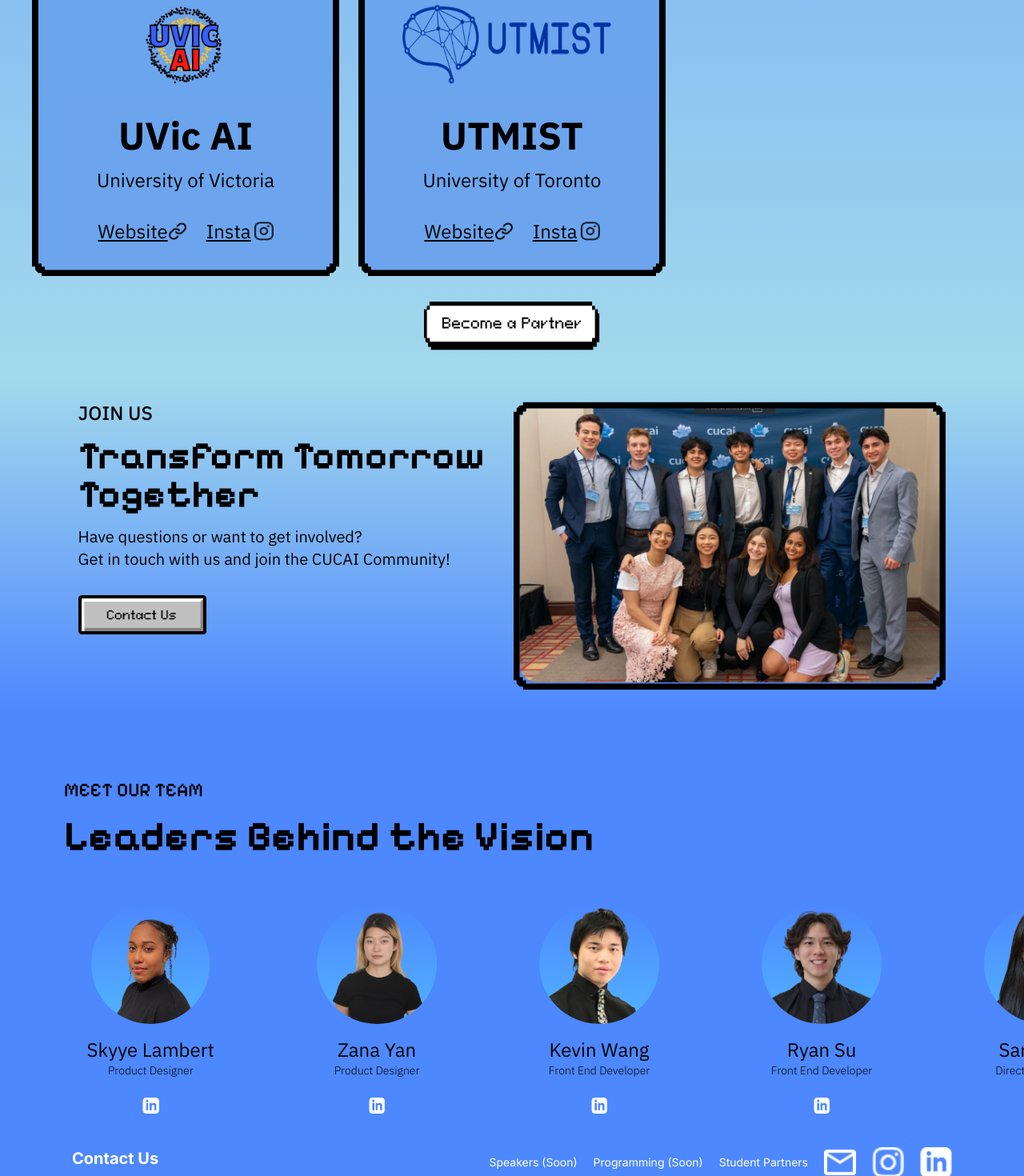
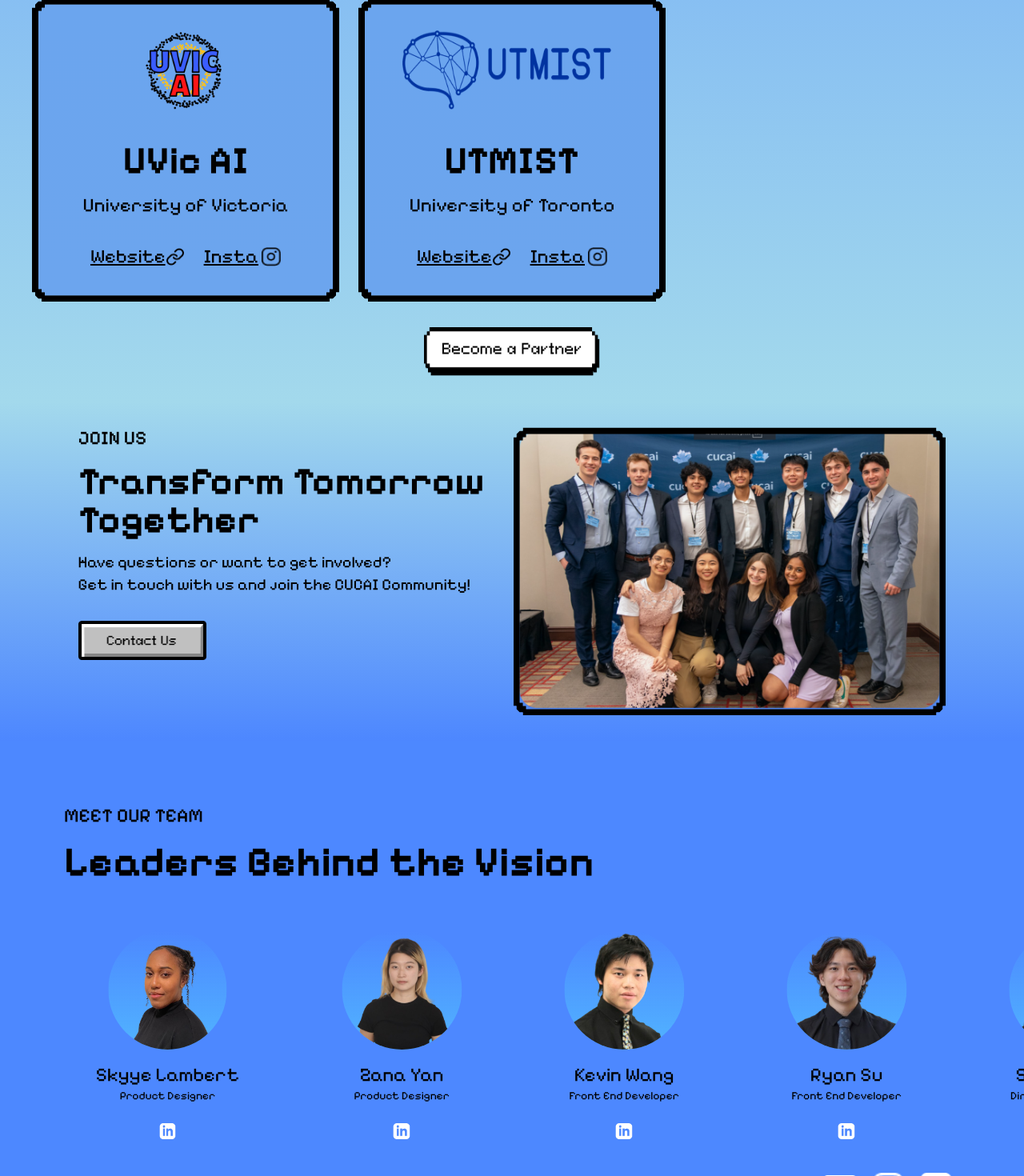
Before and after one commit to SethGA/cucai-2025, a Next.js app: page / in a window 1280 px wide. Shown: the part 4204-5674 px from the top of the page at 80% size. Built offline with nearby package versions, Linux system fonts and the light colour scheme.

Commit message:
pixelating more text

```diff
--- a/src/app/(4)StudentPartners.tsx
+++ b/src/app/(4)StudentPartners.tsx
@@ -99,7 +99,7 @@
             >
               <div className="p-8 flex flex-col md:flex-row md:justify-center">
                 {/* Text stuff */}
-                <div className={`flex flex-col text-center md:text-right ${IBMPlexSans.className} ${textColor}`}>
+                <div className={`flex flex-col text-center md:text-right ${PixelifySans.className} ${textColor}`}>
                   <p className="text-4xl sm:text-5xl lg:text-6xl font-[700]">
                     QMIND
                   </p>
@@ -189,7 +189,7 @@
                               // className={`w-[${partner.width}px]`}
                             />
                           </div>
-                          <p className={`${IBMPlexSans.className} ${textColor} text-center mt-4`}>
+                          <p className={`${PixelifySans.className} ${textColor} text-center mt-4`}>
                             <p className={`lg:mt-[3vh] text-4xl sm:text-5xl font-[700]`}>
                               {partner.name}
                             </p>
--- a/src/app/(5)TransformTomorrowTogether.tsx
+++ b/src/app/(5)TransformTomorrowTogether.tsx
@@ -47,7 +47,7 @@
         {windowWidth < 768 && <TeamImage />}
 
         <div className="flex flex-row justify-center md:flex-none">
-          <div className={`flex flex-col w-[40vw] ${IBMPlexSans.className} ${textColor}`}>
+          <div className={`flex flex-col w-[40vw] ${PixelifySans.className} ${textColor}`}>
 
             {/* Text stuff */}
             <div className="text-center md:text-left">
--- a/src/app/(6)LeadersBehindTheVision.tsx
+++ b/src/app/(6)LeadersBehindTheVision.tsx
@@ -69,11 +69,11 @@
           key={i}
         >
           <StaffImage person={person}/>
-          <div className={`text-center ${color}`}>
+          <div className={`text-center ${color} ${PixelifySans.className}`}>
             <p
               className={`${
                 person.name.length > 13 ? `!text-[13pt]` : "text-2xl"
-              } font-normal`}
+              } `}
             >
               {person.name}
             </p>
@@ -99,11 +99,11 @@
       key={i}
     >
       <StaffImage person={person}/>
-      <div className={`text-center ${color}`}>
+      <div className={`text-center ${color} ${PixelifySans.className}`}>
         <p
           className={`${
             person.name.length > 13 ? `!text-[13pt]` : "text-2xl"
-          } font-normal`}
+          } `}
         >
           {person.name}
         </p>
@@ -151,8 +151,6 @@
         ) : (
           <main className="custom-main3">
             <CUCAIList color={textColor}/>
-            <CUCAIList color={textColor}/>
-            <CUCAIList color={textColor}/>
           </main>
         )}
       </div>
--- a/src/app/Footer.tsx
+++ b/src/app/Footer.tsx
@@ -2,15 +2,20 @@
 import Image from "next/image";
 import { buttons } from "@/data/buttons";
 import { icons } from "@/data/icons";
+import { Pixelify_Sans } from "next/font/google";
+
+const PixelifySans = Pixelify_Sans({
+  subsets: ["cyrillic", "latin", "latin-ext"],
+  weight: ["400", "500", "600", "700"],
+  style: ["normal"],
+});
 
 export function Footer() {
   return (
-    <div className="footer md:px-[80px] px-5 py-4 flex justify-between">
+    <div className={`footer ${PixelifySans.className}`}>
       <div className="contact-us">
         {/* <Image src="/image.png" alt="CUCAI logo" width={142.8} height={68} /> */}
-        <a href="mailto:chair@cucai.ca" className="justidy-center">
-          Contact Us
-        </a>
+        <a href="mailto:chair@cucai.ca">Contact Us</a>
       </div>
       <div className="menu-list">
         {buttons.map((b) => (
```
